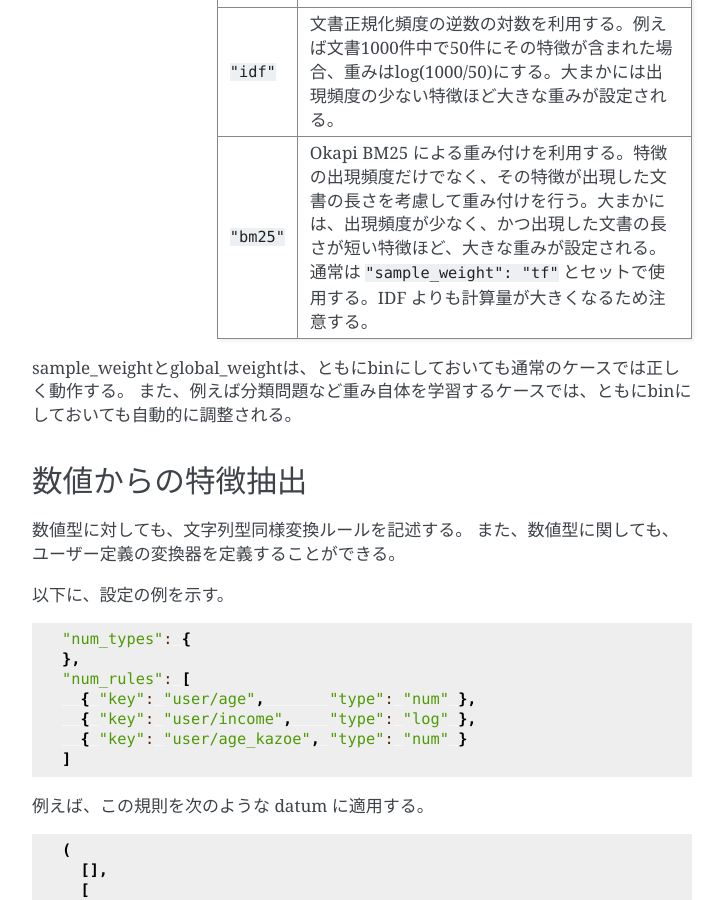
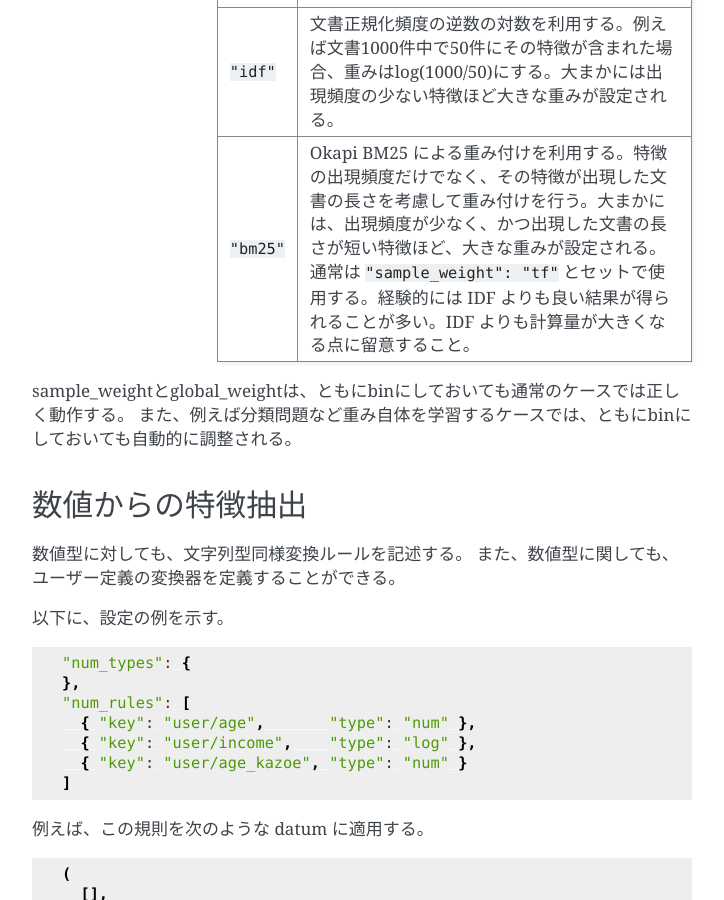
Before and after one commit to jubatus/website, a Sphinx documentation site: the page built from source/ja/fv_convert.rst, in a window 1280 px wide and 900 px high, scrolled down 12794 px. Shown: the whole window, without its empty margins (388-1112 px from the left). Built offline with Sphinx 7.4.7, drawn with Linux system fonts in a browser that asks for light colours; the version number could not be read and is left out.

Commit message:
fix by review comment

```diff
--- a/source/en/fv_convert.rst
+++ b/source/en/fv_convert.rst
@@ -458,7 +458,7 @@
     ============= =====================
     ``"bin"``     global_weight is 1 for all features.
     ``"idf"``     global_weight is the inverse of logarithm of normalized document frequency. It is called Inverse Document Frequency. For example, if a feature is included in 50 documents of all 1000 documents, its global_weight is log(1000/50). Roughly speaking, the less a feature frequently appears, the greater its idf is.
-    ``"bm25"``    global_weight is calculated by Okapi BM25 method. In addition to the feature frequency, BM25 takes the length of the document that the feature appears into consideration. Roughly speaking, the less feature frequently appears and the short the length of the document the feature is in, the greater its weight is. Generally used in combination with ``"sample_weight": "tf"``. Note that calculation cost is higher than IDF.
+    ``"bm25"``    global_weight is calculated by Okapi BM25 method. In addition to the feature frequency, BM25 uses the length of the document that the feature appears. Roughly speaking, the less feature frequently appears and the short the length of the document the feature is in, the greater its weight is. Generally used in combination with ``"sample_weight": "tf"``. It is empirically known that BM25 weighting is better than IDF.  Note that calculation cost is higher than IDF.
     ============= =====================
 
 In most of machine learning tasks, it works well even if we use "bin" in both sample_weight and global_weight.
--- a/source/ja/fv_convert.rst
+++ b/source/ja/fv_convert.rst
@@ -527,7 +527,7 @@
     ============= =====================
     ``"bin"``     重みを常に1とする。
     ``"idf"``     文書正規化頻度の逆数の対数を利用する。例えば文書1000件中で50件にその特徴が含まれた場合、重みはlog(1000/50)にする。大まかには出現頻度の少ない特徴ほど大きな重みが設定される。
-    ``"bm25"``    Okapi BM25 による重み付けを利用する。特徴の出現頻度だけでなく、その特徴が出現した文書の長さを考慮して重み付けを行う。大まかには、出現頻度が少なく、かつ出現した文書の長さが短い特徴ほど、大きな重みが設定される。通常は ``"sample_weight": "tf"`` とセットで使用する。IDF よりも計算量が大きくなるため注意する。
+    ``"bm25"``    Okapi BM25 による重み付けを利用する。特徴の出現頻度だけでなく、その特徴が出現した文書の長さを考慮して重み付けを行う。大まかには、出現頻度が少なく、かつ出現した文書の長さが短い特徴ほど、大きな重みが設定される。通常は ``"sample_weight": "tf"`` とセットで使用する。経験的には IDF よりも良い結果が得られることが多い。IDF よりも計算量が大きくなる点に留意すること。
     ============= =====================
 
 sample_weightとglobal_weightは、ともにbinにしておいても通常のケースでは正しく動作する。
```
